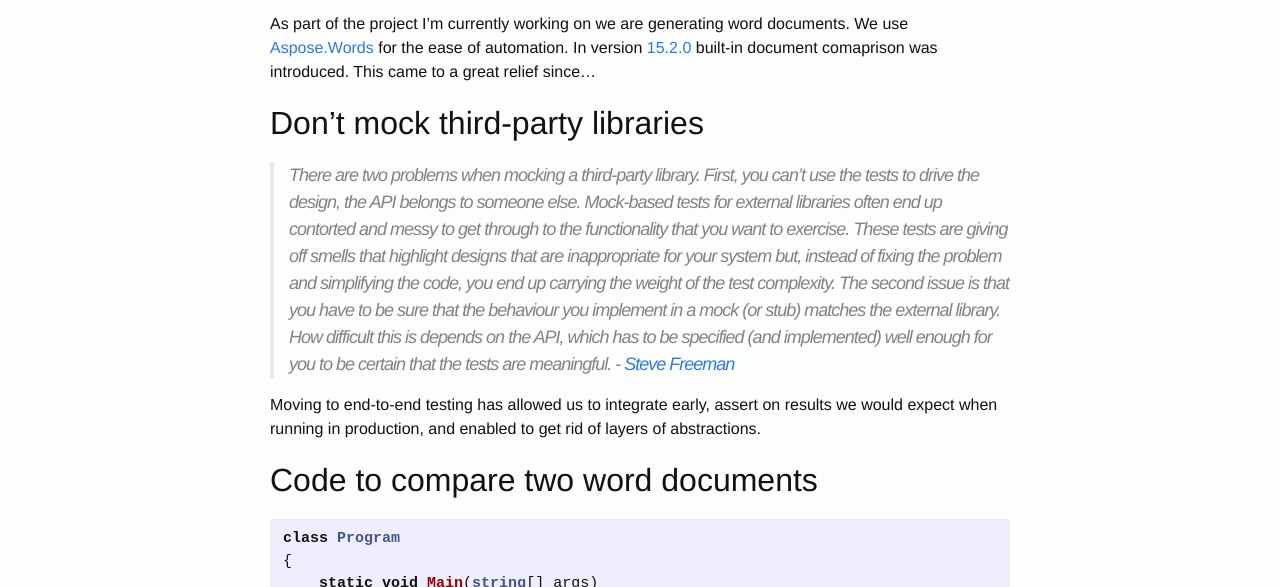
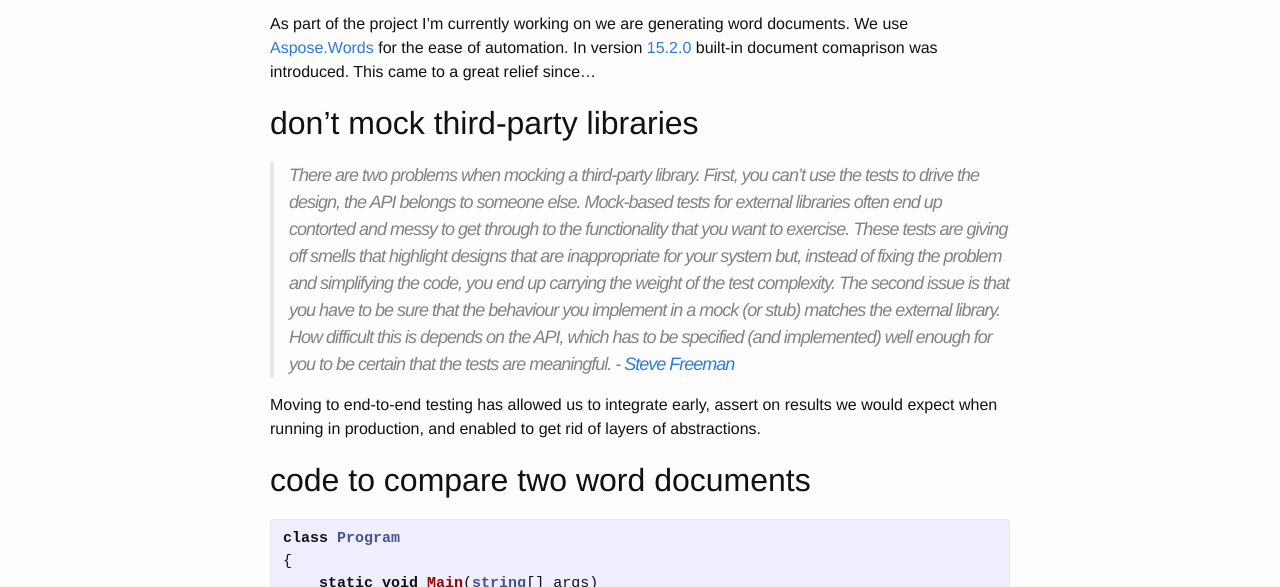
Before and after one commit to uldissturms/uldissturms.github.io, a Jekyll site: the page built from _posts/2016-02-07-compare-word-documents-using-aspose.markdown, in a window 1280 px wide. Shown: the part 188-775 px from the top of the page. Built offline with Jekyll 4.4.1, drawn with Linux system fonts in a browser that asks for light colours.

Commit message:
lowercase headers to match the unified style

```diff
--- a/_posts/2016-02-07-compare-word-documents-using-aspose.markdown
+++ b/_posts/2016-02-07-compare-word-documents-using-aspose.markdown
@@ -7,13 +7,13 @@ tags: development aspose
 
 As part of the project I'm currently working on we are generating word documents. We use [Aspose.Words](http://www.aspose.com/.net/word-component.aspx) for the ease of automation. In version [15.2.0](http://www.nuget.org/packages/Aspose.Words/15.2.0) built-in document comaprison was introduced. This came to a great relief since...
 
-Don't mock third-party libraries
+don't mock third-party libraries
 --------------------------------
 > There are two problems when mocking a third-party library. First, you can't use the tests to drive the design, the API belongs to someone else. Mock-based tests for external libraries often end up contorted and messy to get through to the functionality that you want to exercise. These tests are giving off smells that highlight designs that are inappropriate for your system but, instead of fixing the problem and simplifying the code, you end up carrying the weight of the test complexity. The second issue is that you have to be sure that the behaviour you implement in a mock (or stub) matches the external library. How difficult this is depends on the API, which has to be specified (and implemented) well enough for you to be certain that the tests are meaningful. - [Steve Freeman](http://www.mockobjects.com/2007/04/test-smell-everything-is-mocked.html)
 
 Moving to end-to-end testing has allowed us to integrate early, assert on results we would expect when running in production, and enabled to get rid of layers of abstractions.
 
-Code to compare two word documents
+code to compare two word documents
 ----------------------------------
 
 {% highlight csharp %}
```
